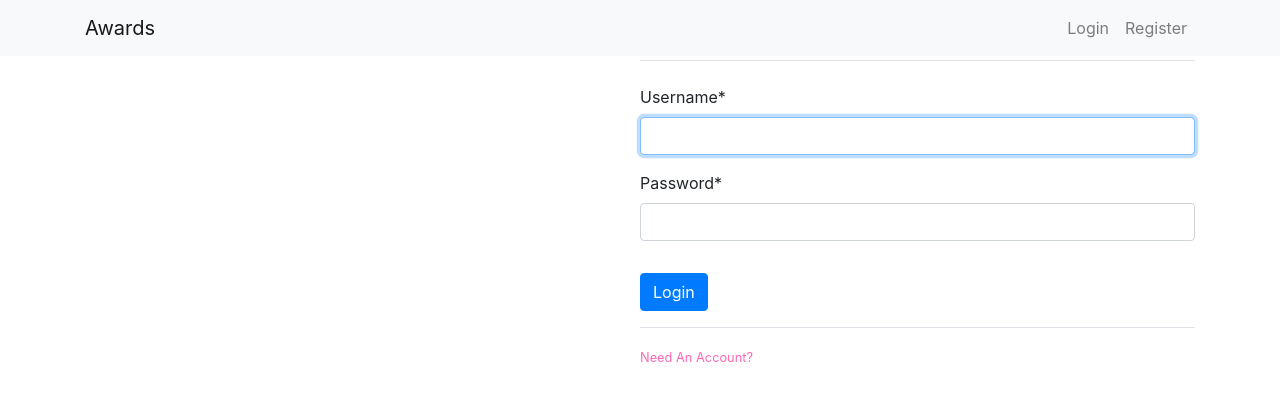
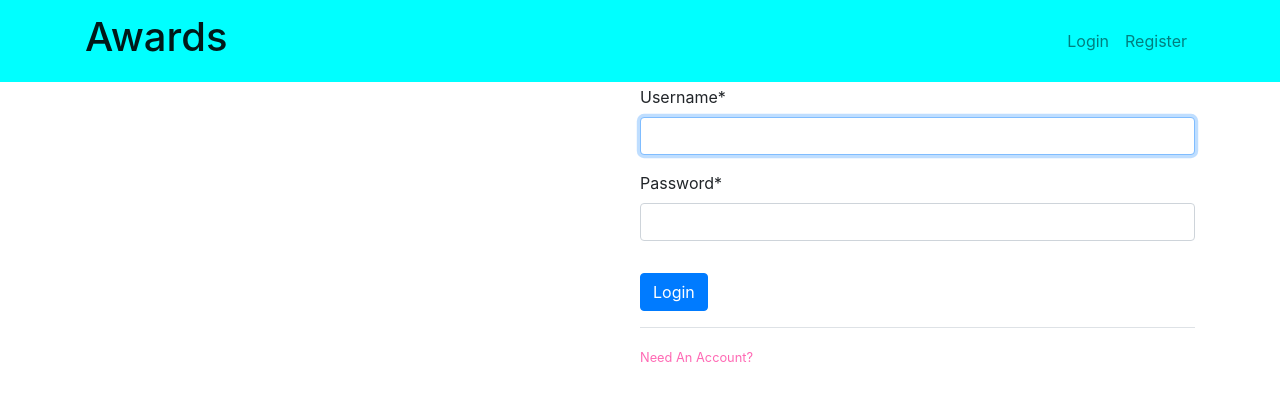
Before and after one commit to Nelsonkioko/Awards, a Django app: page / in a window 1280 px wide. Shown: the top 401 px of the page. Run offline with Django 3.2, Linux system fonts and the light colour scheme; some libraries are stand-ins or nearby versions.

Commit message:
Give navbar title

```diff
--- a/awards/templates/awards/base2.html
+++ b/awards/templates/awards/base2.html
@@ -20,10 +20,10 @@
 </head>
 <body class="" style="background-image: url('');background-size: cover;background-attachment: fixed; background-repeat: no-repeat;">
     <header class="site-header">
-      <nav class="navbar navbar-expand-lg navbar-light bg-light fixed-top" style="background-color: cyan">
+      <nav class="navbar navbar-expand-lg navbar-light fixed-top" style="background-color: cyan">
         <div class="container">
 {#            <img src="" alt="insta" height="40px">#}
-          <a class="navbar-brand mr-4" href="{% url 'awards-home' %}">Awards</a>
+          <a class="navbar-brand mr-4" href="{% url 'awards-home' %}"><h1>Awards</h1></a>
           <button class="navbar-toggler" type="button" data-toggle="collapse" data-target="#navbarToggle" aria-controls="navbarToggle" aria-expanded="false" aria-label="Toggle navigation">
           <span class="navbar-toggler-icon"></span>
           </button>
```
